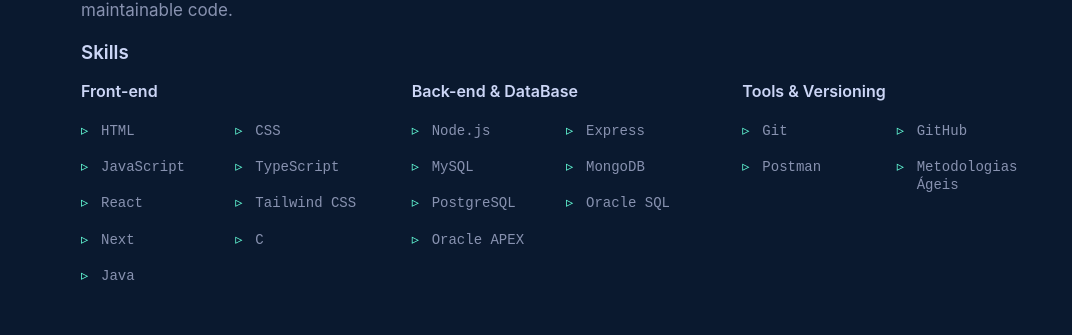
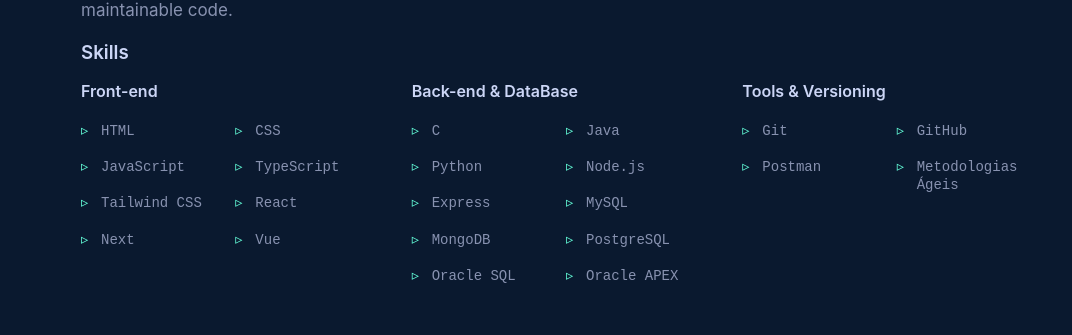
Before and after one commit to GiovannyLino/Portfolio, a React (Vite) app: page / in a window 1280 px wide. Shown: the part 1126-1461 px from the top of the page, without its empty margins (79-1151 px from the left). Built offline with nearby package versions, Linux system fonts and the light colour scheme; a web font is replaced by a local one.

Commit message:
Update About.tsx

```diff
--- a/src/sections/About.tsx
+++ b/src/sections/About.tsx
@@ -13,8 +13,8 @@
       ],
       skillsTitle: 'Skills',
       skills: {
-        frontEnd: ['HTML', 'CSS', 'JavaScript', 'TypeScript', 'React', 'Tailwind CSS', 'Next', 'C', 'Java'],
-        backEnd: ['Node.js', 'Express', 'MySQL', 'MongoDB', 'PostgreSQL', 'Oracle SQL', 'Oracle APEX'],
+        frontEnd: ['HTML', 'CSS', 'JavaScript', 'TypeScript', 'Tailwind CSS', 'React', 'Next', 'Vue'],
+        backEnd: ['C', 'Java', 'Python', 'Node.js', 'Express', 'MySQL', 'MongoDB', 'PostgreSQL', 'Oracle SQL', 'Oracle APEX'],
         tools: ['Git', 'GitHub', 'Postman', 'Metodologias Ágeis'],
       },
       sections: {
@@ -31,8 +31,8 @@
       ],
       skillsTitle: 'Habilidades',
       skills: {
-        frontEnd: ['HTML', 'CSS', 'JavaScript', 'TypeScript', 'React', 'Tailwind CSS', 'Next', 'C', 'Java'],
-        backEnd: ['Node.js', 'Express', 'MySQL', 'MongoDB', 'PostgreSQL', 'Oracle SQL', 'Oracle APEX'],
+        frontEnd: ['HTML', 'CSS', 'JavaScript', 'TypeScript','Tailwind CSS' , 'React', 'Next', 'Vue'],
+        backEnd: ['C', 'Java', 'Python', 'Node.js', 'Express', 'MySQL', 'MongoDB', 'PostgreSQL', 'Oracle SQL', 'Oracle APEX'],
         tools: ['Git', 'GitHub', 'Postman', 'Metodologias Ágeis'],
       },
       sections: {
```
